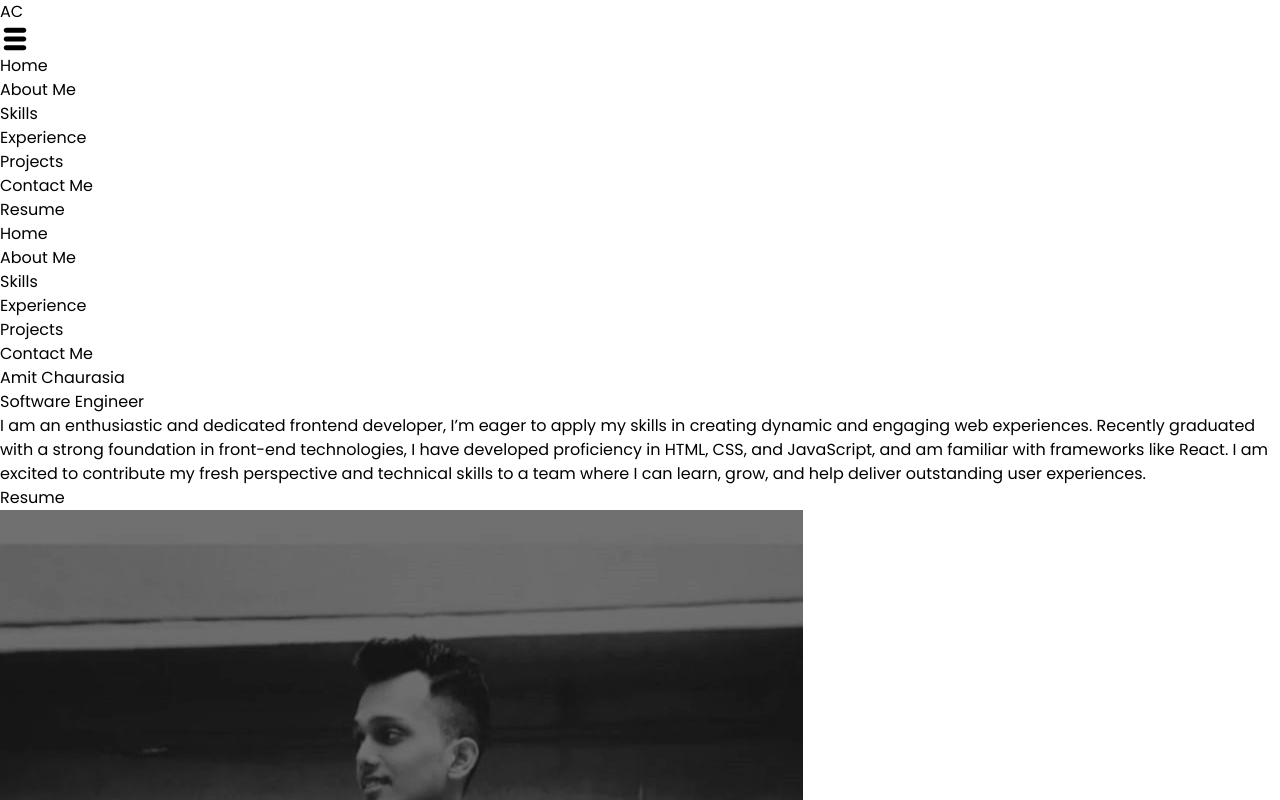
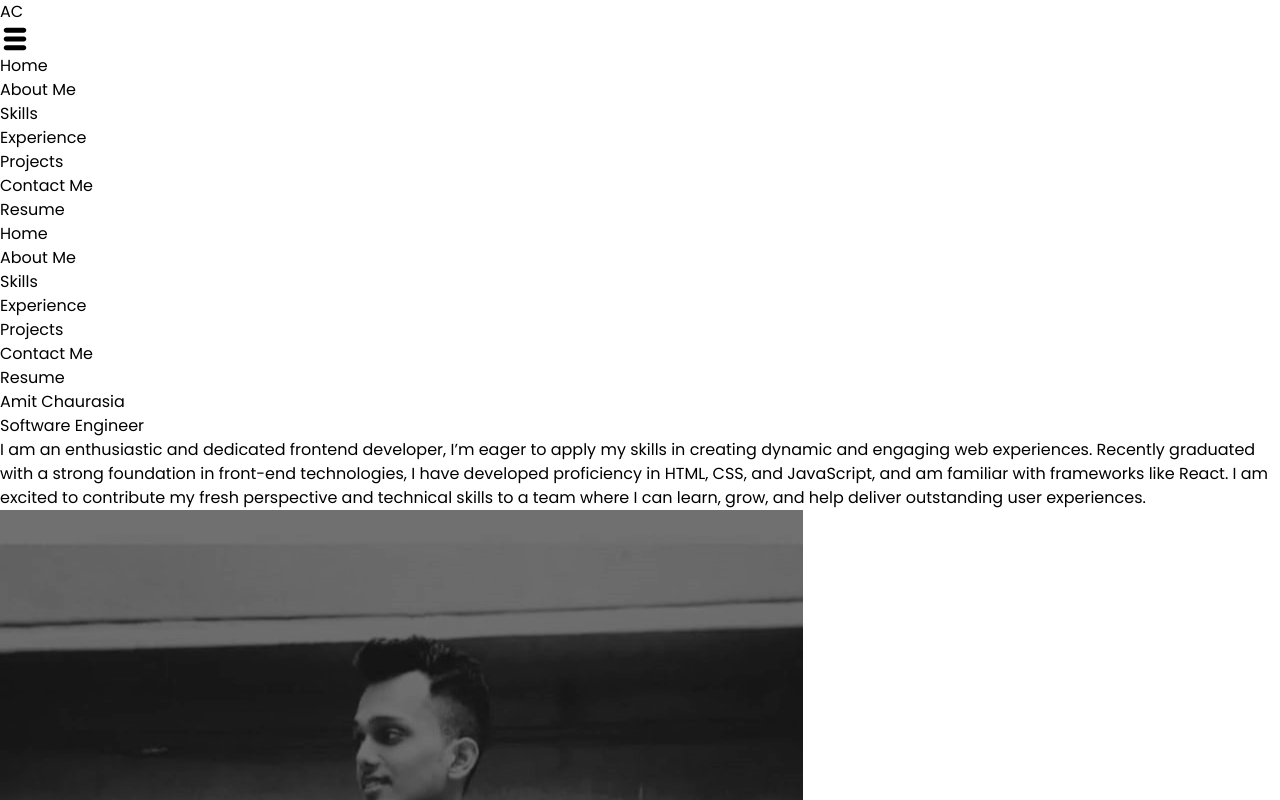
Before and after one commit to amitkumarpc7/AmitK-Portfolio, a React (Vite) app: page / in a window 1280 px wide. Shown: the top 800 px of the page. Built offline with nearby package versions, Linux system fonts and the light colour scheme.

Commit message:
fixed resume download

```diff
--- a/src/Components/Hero.jsx
+++ b/src/Components/Hero.jsx
@@ -44,7 +44,7 @@ const Hero = () => {
             >
               {HERO_CONTENT}
             </motion.p>
-            <div className="hover:bg-white p-2 rounded-lg ">
+            {/* <div className="hover:bg-white p-2 rounded-lg ">
               <a
                 href={CV}
                 target="_blank"
@@ -56,7 +56,7 @@ const Hero = () => {
                   Resume
                 </h2>
               </a>
-            </div>
+            </div> */}
           </div>
         </div>
         <div className="w-full lg:w-1/2 lg:p-8">
--- a/src/Components/Navbar.jsx
+++ b/src/Components/Navbar.jsx
@@ -178,6 +178,15 @@ const Navbar = () => {
                   Contact Me
                 </a>
               </li>
+              <li>
+                <a
+                  href={CV}
+                  target="_blank"
+                  rel="noopener noreferrer"
+                  className="text-white text-lg hover:text-purple-500 hover:font-bold"
+                  download="AmitCV.pdf"
+                >Resume</a>
+              </li>
             </ul>
           </div>
         </div>
```
